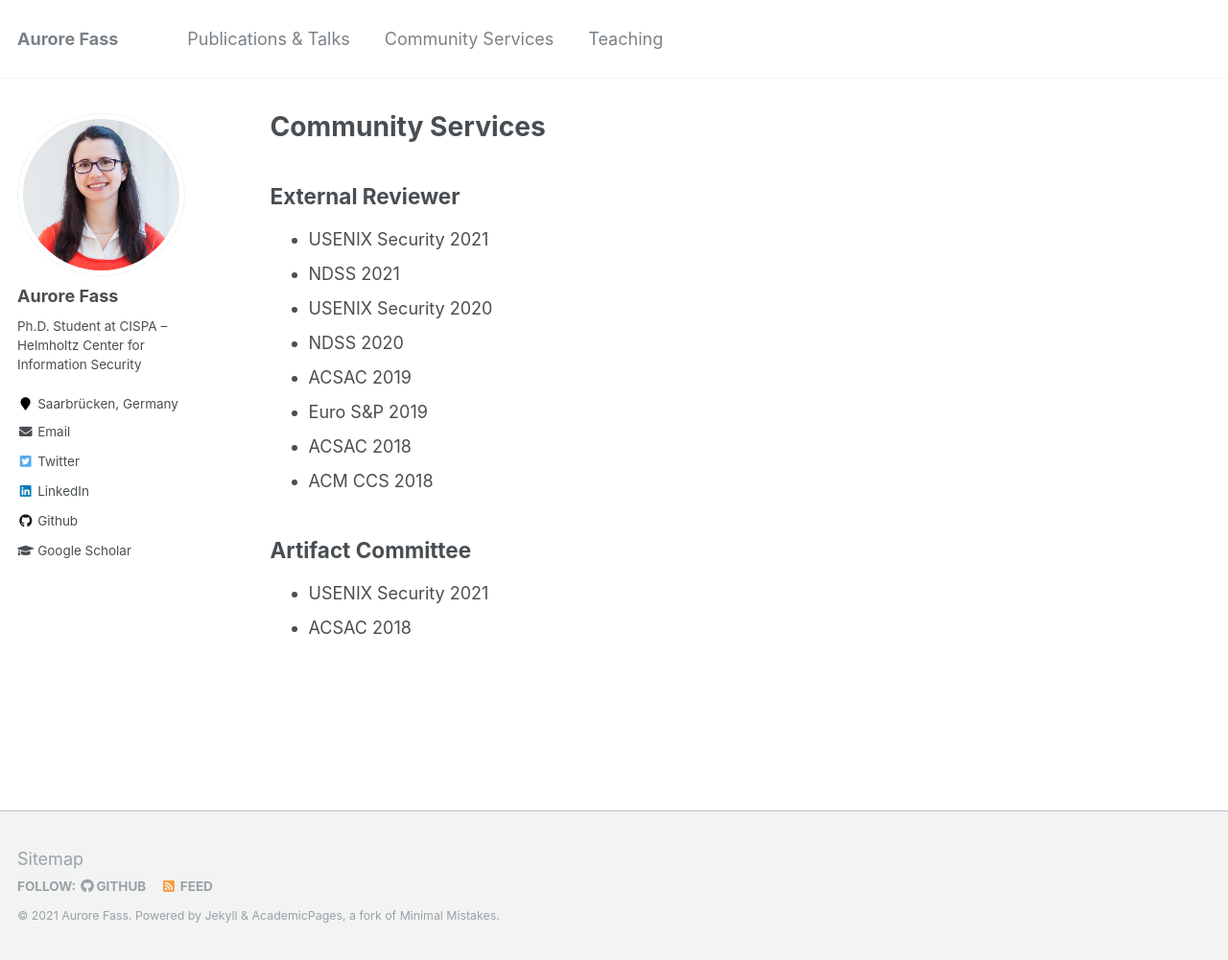
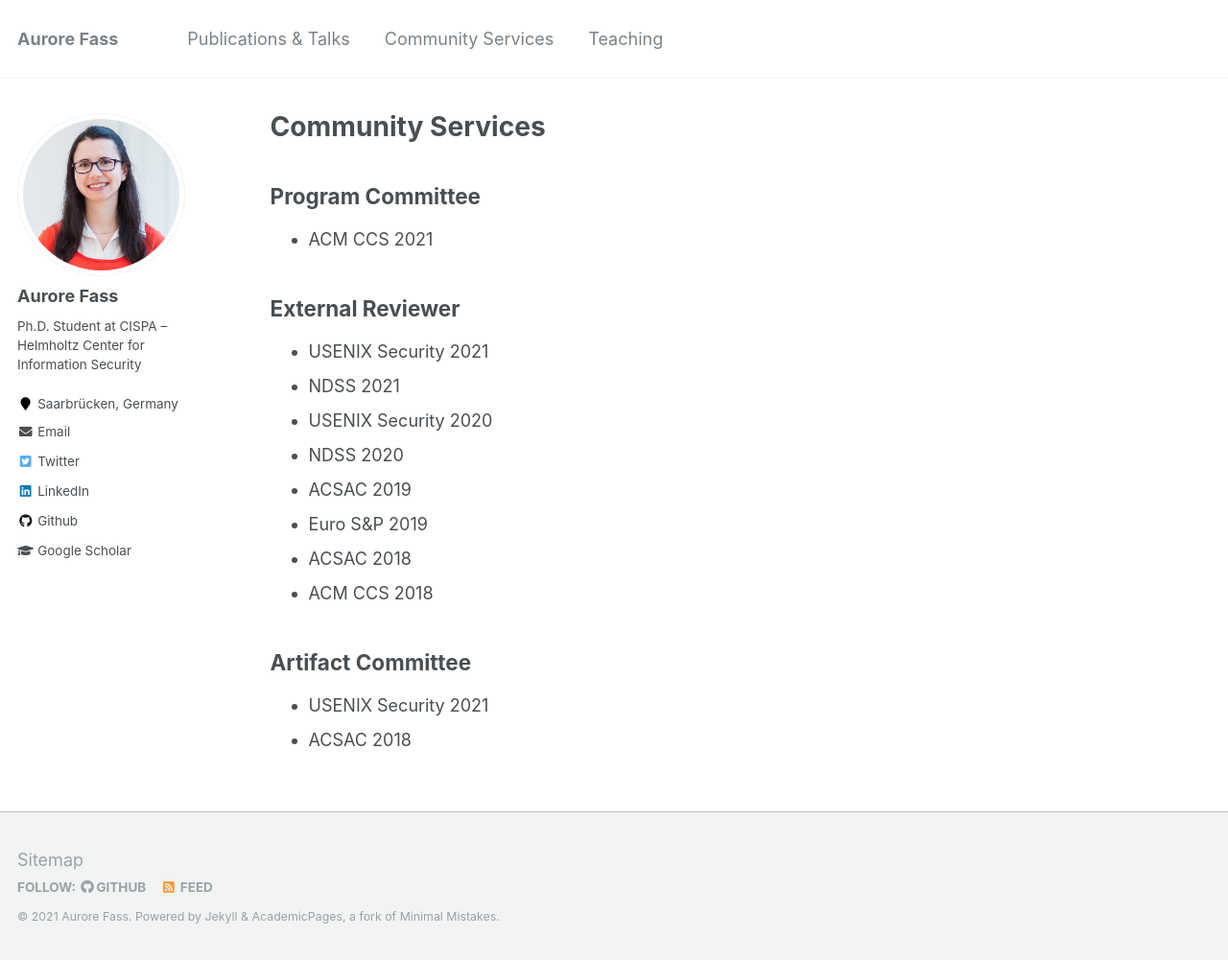
Before and after one commit to Aurore54F/aurore54f.github.io, a Jekyll site: the page built from _pages/services.md, in a window 1280 px wide and 1001 px high. Shown: the whole window at 96% size. Built offline with Jekyll 4.4.1, drawn with Linux system fonts in a browser that asks for light colours.

Commit message:
Updated community services

```diff
--- a/_pages/services.md
+++ b/_pages/services.md
@@ -6,6 +6,10 @@ author_profile: true
 ---
 
 {% include base_path %}
+
+## Program Committee
+
+* ACM CCS 2021
 
 ## External Reviewer
 
```
